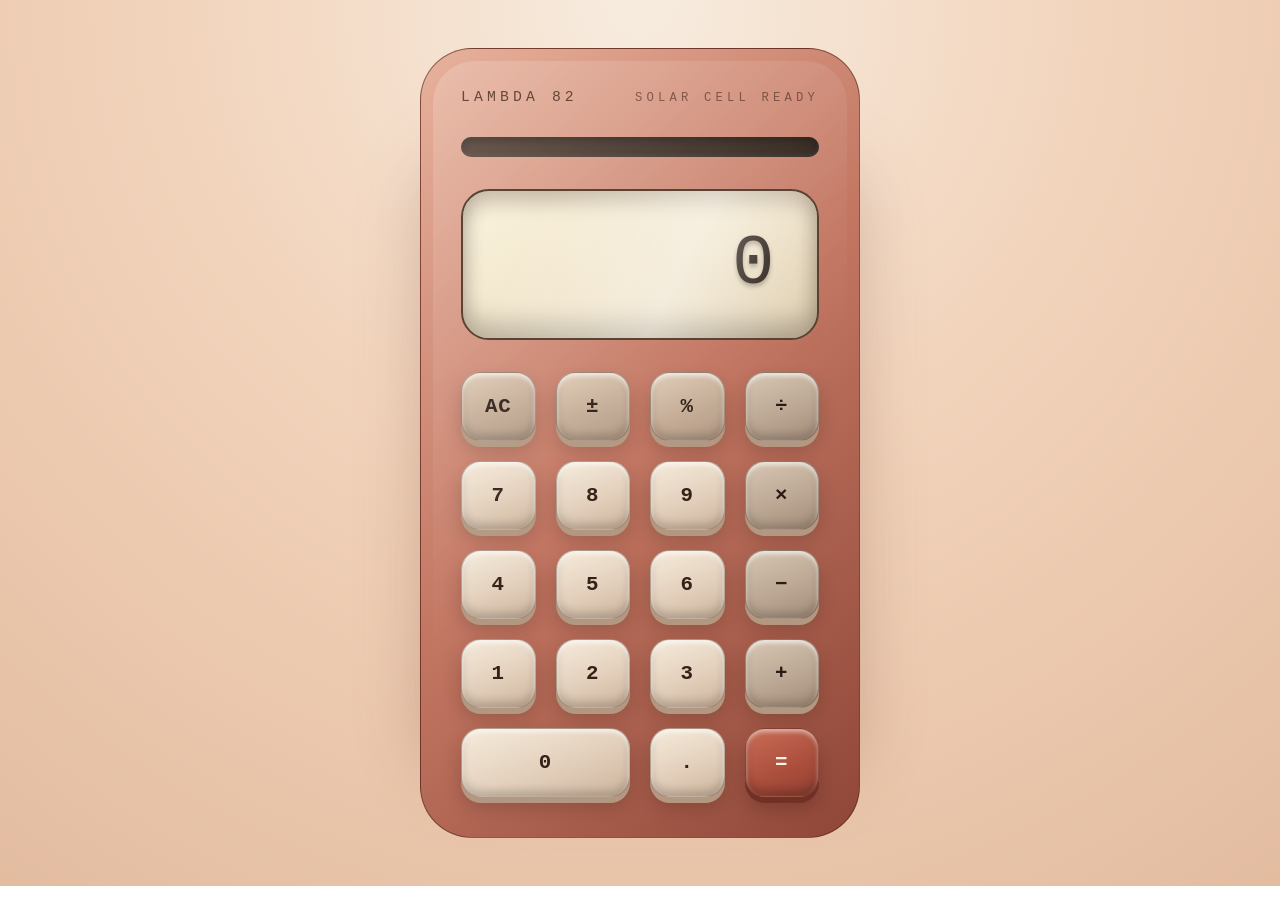
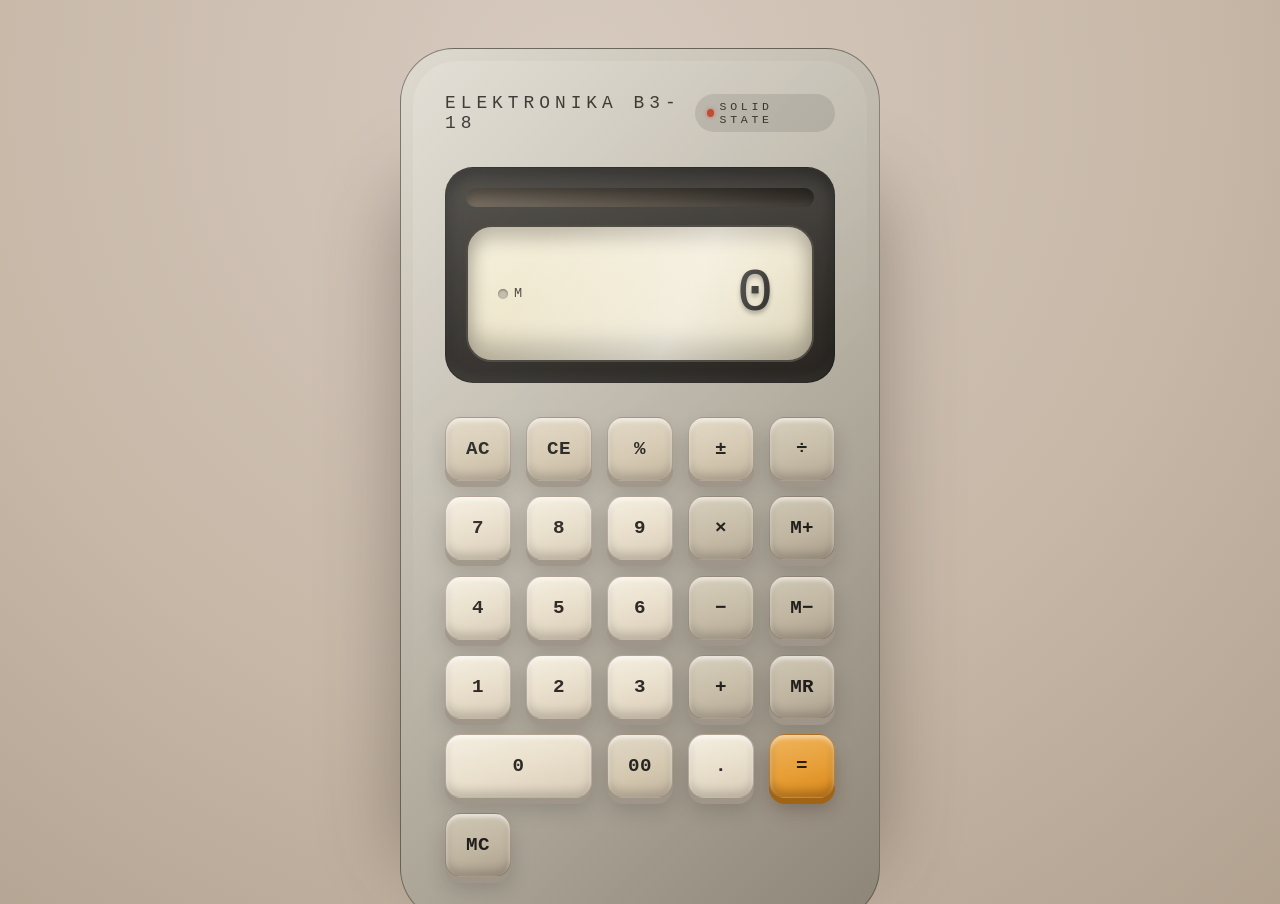
Before and after one commit to senkyr/slack_bites, a plain HTML site: page retro-calculator/index.html in a window 1280 px wide. Shown: the top 904 px of the page. Drawn offline with Linux system fonts and the light colour scheme.

Commit message:
Předělán vzhled retro kalkulačky

```diff
--- a/retro-calculator/index.html
+++ b/retro-calculator/index.html
@@ -7,30 +7,34 @@
     <style>
       :root {
         color-scheme: only light;
-        font-size: clamp(14px, 1.05vw + 10px, 18px);
-        --body-bg: radial-gradient(circle at top, #f7ecdf 0%, #f2d4bc 42%, #e3bca0 100%);
-        --shell-highlight: #e7b29c;
-        --shell-base: #c37763;
-        --shell-shadow: #8f4637;
-        --shell-edge: rgba(82, 37, 26, 0.6);
-        --shell-padding: clamp(26px, 6vw, 40px);
-        --screen-bg: linear-gradient(150deg, #fbf4df 0%, #efe2c7 55%, #dfcfb3 100%);
-        --screen-border: #594334;
-        --screen-text: #22170f;
-        --screen-gloss: rgba(255, 255, 255, 0.42);
-        --digit-glow: rgba(35, 24, 18, 0.35);
-        --grid-gap: clamp(12px, 2.6vmin, 20px);
-        --key-radius: clamp(14px, 3vmin, 20px);
-        --key-face: linear-gradient(160deg, #f6ebdc 0%, #e3d0bc 55%, #cdb49d 100%);
-        --key-shadow: #b29881;
-        --key-text: #352118;
-        --function-face: linear-gradient(160deg, #dfcbb6 0%, #c6ae98 52%, #af9783 100%);
-        --function-text: #2f1f17;
-        --operator-face: linear-gradient(160deg, #d7c7b4 0%, #bca894 55%, #a38c79 100%);
-        --operator-text: #2a1b15;
-        --equals-face: linear-gradient(155deg, #c96e58 0%, #ac4f3d 58%, #923f32 100%);
-        --equals-shadow: #703124;
-        --equals-text: #fef3e7;
+        font-size: clamp(13px, 1vw + 9px, 17px);
+        --body-bg: radial-gradient(circle at 45% 10%, #d7cabf 0%, #c7b8a8 55%, #b09f8d 100%);
+        --shell-highlight: #dfdacf;
+        --shell-mid: #b8b2a5;
+        --shell-shadow: #8d8577;
+        --shell-edge: rgba(68, 63, 56, 0.55);
+        --shell-padding: clamp(28px, 5.8vw, 44px);
+        --screen-bg: linear-gradient(160deg, #f6f1dd 0%, #ede5cb 52%, #ded6bc 100%);
+        --screen-border: #514d45;
+        --screen-text: #16140f;
+        --screen-gloss: rgba(255, 255, 255, 0.4);
+        --digit-glow: rgba(22, 20, 15, 0.38);
+        --indicator-off: rgba(62, 59, 52, 0.25);
+        --indicator-on: #c04d31;
+        --grid-gap: clamp(10px, 1.9vmin, 18px);
+        --key-radius: clamp(10px, 2.4vmin, 16px);
+        --key-face: linear-gradient(165deg, #f5efe1 0%, #e9dfcc 50%, #d8ccb7 100%);
+        --key-shadow: #9f9689;
+        --key-text: #2e2b26;
+        --utility-face: linear-gradient(165deg, #e2d8c5 0%, #d5c9b2 55%, #c2b59f 100%);
+        --utility-text: #272521;
+        --operator-face: linear-gradient(165deg, #d7cfbd 0%, #c7bda8 55%, #b5a996 100%);
+        --operator-text: #23211d;
+        --memory-face: linear-gradient(165deg, #cfc7b4 0%, #bfb4a0 60%, #a99d8a 100%);
+        --memory-text: #201e1a;
+        --equals-face: linear-gradient(165deg, #f0b45d 0%, #e79f37 55%, #d8861a 100%);
+        --equals-shadow: #a16415;
+        --equals-text: #2b1c05;
         --font-family-base: "IBM Plex Mono", "Courier New", "Lucida Console", monospace;
       }
 
@@ -52,7 +56,7 @@
 
       .calculator-wrapper {
         position: relative;
-        width: min(440px, 92vw);
+        width: min(480px, 95vw);
       }
 
       .shell-svg {
@@ -61,18 +65,18 @@
         width: 100%;
         height: 100%;
         pointer-events: none;
-        filter: drop-shadow(0 26px 36px rgba(111, 57, 40, 0.35));
+        filter: drop-shadow(0 28px 40px rgba(42, 34, 26, 0.36));
       }
 
       .calculator {
         position: relative;
         padding: var(--shell-padding);
-        border-radius: clamp(34px, 9vmin, 52px);
-        background: linear-gradient(135deg, var(--shell-highlight) 0%, var(--shell-base) 48%, var(--shell-shadow) 100%);
+        border-radius: clamp(34px, 9vmin, 54px);
+        background: linear-gradient(135deg, var(--shell-highlight) 0%, var(--shell-mid) 50%, var(--shell-shadow) 100%);
         border: 1px solid var(--shell-edge);
         display: flex;
         flex-direction: column;
-        gap: clamp(20px, 4.6vmin, 32px);
+        gap: clamp(22px, 4.8vmin, 34px);
         overflow: hidden;
       }
 
@@ -80,8 +84,8 @@
         content: "";
         position: absolute;
         inset: clamp(6px, 1.6vmin, 12px);
-        border-radius: clamp(28px, 8vmin, 42px);
-        background: linear-gradient(140deg, rgba(255, 255, 255, 0.18), rgba(255, 255, 255, 0) 55%);
+        border-radius: clamp(28px, 8vmin, 44px);
+        background: linear-gradient(140deg, rgba(255, 255, 255, 0.16), rgba(255, 255, 255, 0) 55%);
         pointer-events: none;
         mix-blend-mode: screen;
       }
@@ -89,43 +93,72 @@
       .branding {
         position: relative;
         display: flex;
+        align-items: center;
         justify-content: space-between;
-        align-items: baseline;
-        font-size: 0.82rem;
+        gap: 12px;
+        color: rgba(20, 18, 16, 0.78);
+      }
+
+      .brand-title {
+        font-size: clamp(0.88rem, 2.8vw, 1.05rem);
         letter-spacing: 0.28em;
         text-transform: uppercase;
-        color: rgba(56, 30, 20, 0.72);
       }
 
-      .branding span:last-child {
-        font-size: 0.68rem;
-        letter-spacing: 0.34em;
-        color: rgba(56, 30, 20, 0.54);
+      .brand-badge {
+        display: inline-flex;
+        align-items: center;
+        gap: 6px;
+        font-size: clamp(0.56rem, 1.8vw, 0.68rem);
+        letter-spacing: 0.32em;
+        text-transform: uppercase;
+        padding: 6px 12px;
+        border-radius: 999px;
+        background: rgba(46, 44, 40, 0.12);
       }
 
-      .indicator {
-        display: grid;
-        grid-template-columns: repeat(6, 1fr);
-        gap: clamp(4px, 1vmin, 8px);
-        padding: clamp(6px, 1.6vmin, 10px) clamp(12px, 2.8vmin, 18px);
-        border-radius: clamp(14px, 3.6vmin, 20px);
-        background: linear-gradient(135deg, #4f3b2f 0%, #2d2119 100%);
-        box-shadow: inset 0 4px 8px rgba(0, 0, 0, 0.38), inset 0 -2px 4px rgba(255, 255, 255, 0.08);
+      .brand-dot {
+        width: 8px;
+        height: 8px;
+        border-radius: 50%;
+        background: var(--indicator-on);
+        box-shadow: 0 0 4px rgba(192, 77, 49, 0.6);
       }
 
-      .indicator span {
-        border-radius: 6px;
-        background: linear-gradient(180deg, #362821 0%, #1f1712 100%);
-        box-shadow: inset 0 2px 3px rgba(255, 255, 255, 0.06);
+      .top-panel {
+        display: flex;
+        flex-direction: column;
+        gap: clamp(12px, 2.4vmin, 18px);
+        padding: clamp(14px, 3.2vmin, 20px);
+        border-radius: clamp(18px, 5vmin, 28px);
+        background: linear-gradient(180deg, #3f3c37 0%, #302d28 60%, #26231f 100%);
+        box-shadow: inset 0 10px 16px rgba(0, 0, 0, 0.45), inset 0 -6px 10px rgba(255, 255, 255, 0.06);
+        border: 1px solid rgba(16, 15, 13, 0.4);
+      }
+
+      .solar-strip {
+        display: grid;
+        grid-template-columns: repeat(6, minmax(12px, 1fr));
+        gap: clamp(4px, 1vmin, 8px);
+        padding: clamp(6px, 1.2vmin, 10px) clamp(10px, 2.1vmin, 16px);
+        border-radius: clamp(12px, 3.2vmin, 18px);
+        background: linear-gradient(120deg, #5c5143 0%, #40392f 58%, #2a251f 100%);
+        box-shadow: inset 0 6px 10px rgba(0, 0, 0, 0.45), inset 0 -4px 6px rgba(255, 255, 255, 0.08);
+      }
+
+      .solar-strip span {
+        border-radius: clamp(3px, 0.8vmin, 6px);
+        background: linear-gradient(180deg, #352f28 0%, #1d1915 100%);
+        box-shadow: inset 0 2px 3px rgba(255, 255, 255, 0.04);
       }
 
       .display {
         position: relative;
-        padding: clamp(26px, 5.4vmin, 34px) clamp(22px, 5vmin, 30px);
-        border-radius: clamp(20px, 4.6vmin, 28px);
+        padding: clamp(24px, 4.8vmin, 32px) clamp(22px, 4.8vmin, 30px);
+        border-radius: clamp(18px, 4.2vmin, 26px);
         background: var(--screen-bg);
         border: 2px solid var(--screen-border);
-        box-shadow: inset 0 12px 18px rgba(71, 52, 40, 0.26), inset 0 -16px 22px rgba(0, 0, 0, 0.2);
+        box-shadow: inset 0 12px 18px rgba(58, 52, 44, 0.28), inset 0 -18px 22px rgba(0, 0, 0, 0.22);
         color: var(--screen-text);
         text-align: right;
         overflow: hidden;
@@ -135,39 +168,71 @@
         content: "";
         position: absolute;
         inset: 0;
-        background: linear-gradient(115deg, transparent 20%, var(--screen-gloss) 60%, transparent 92%);
+        background: linear-gradient(115deg, transparent 20%, var(--screen-gloss) 62%, transparent 95%);
         pointer-events: none;
         mix-blend-mode: screen;
       }
 
+      .display-content {
+        position: relative;
+        display: flex;
+        align-items: center;
+        justify-content: space-between;
+        gap: clamp(10px, 2vw, 18px);
+      }
+
+      .memory-indicator {
+        display: inline-flex;
+        align-items: center;
+        gap: 6px;
+        font-size: clamp(0.65rem, 1.8vw, 0.8rem);
+        letter-spacing: 0.32em;
+        text-transform: uppercase;
+        color: rgba(40, 38, 32, 0.8);
+      }
+
+      .memory-dot {
+        width: 10px;
+        height: 10px;
+        border-radius: 50%;
+        background: var(--indicator-off);
+        box-shadow: inset 0 1px 2px rgba(0, 0, 0, 0.4);
+      }
+
+      .memory-dot.is-on {
+        background: var(--indicator-on);
+        box-shadow: 0 0 8px rgba(192, 77, 49, 0.6);
+      }
+
       .display-value {
         position: relative;
-        font-size: clamp(2.8rem, 9vw, 3.9rem);
+        font-size: clamp(2.6rem, 8.6vw, 3.6rem);
         font-variant-numeric: tabular-nums;
-        letter-spacing: 0.18em;
+        letter-spacing: 0.14em;
         word-break: break-all;
         text-shadow: 0 3px 4px var(--digit-glow);
       }
 
       .keypad {
         display: grid;
-        grid-template-columns: repeat(4, 1fr);
+        grid-template-columns: repeat(5, 1fr);
         gap: var(--grid-gap);
       }
 
       button {
         border: 1px solid rgba(61, 42, 32, 0.28);
         border-radius: var(--key-radius);
-        padding: clamp(16px, 4.2vmin, 22px);
+        padding: clamp(14px, 3.6vmin, 20px);
         background: var(--key-face);
         color: var(--key-text);
         font-family: var(--font-family-base);
-        font-size: clamp(1.05rem, 2.6vmin, 1.25rem);
+        font-size: clamp(0.95rem, 2.4vmin, 1.2rem);
         font-weight: 600;
-        letter-spacing: 0.04em;
+        letter-spacing: 0.02em;
         cursor: pointer;
         transition: transform 0.12s ease, box-shadow 0.14s ease, filter 0.14s ease;
-        box-shadow: inset 0 3px 4px rgba(255, 255, 255, 0.65), inset 0 -5px 8px rgba(0, 0, 0, 0.18), 0 6px 0 var(--key-shadow), 0 10px 18px rgba(47, 26, 18, 0.22);
+        box-shadow: inset 0 3px 4px rgba(255, 255, 255, 0.6), inset 0 -6px 8px rgba(0, 0, 0, 0.15), 0 6px 0 var(--key-shadow),
+          0 12px 20px rgba(31, 27, 22, 0.18);
         text-transform: none;
       }
 
@@ -182,12 +247,13 @@
 
       button:active {
         transform: translateY(3px);
-        box-shadow: inset 0 2px 3px rgba(255, 255, 255, 0.55), inset 0 -3px 6px rgba(0, 0, 0, 0.18), 0 3px 0 var(--key-shadow), 0 6px 12px rgba(47, 26, 18, 0.18);
+        box-shadow: inset 0 2px 3px rgba(255, 255, 255, 0.52), inset 0 -4px 6px rgba(0, 0, 0, 0.18), 0 3px 0 var(--key-shadow),
+          0 8px 12px rgba(31, 27, 22, 0.16);
       }
 
       .key-function {
-        background: var(--function-face);
-        color: var(--function-text);
+        background: var(--utility-face);
+        color: var(--utility-text);
       }
 
       .key-operator {
@@ -195,14 +261,21 @@
         color: var(--operator-text);
       }
 
+      .key-memory {
+        background: var(--memory-face);
+        color: var(--memory-text);
+      }
+
       .key-equals {
         background: var(--equals-face);
         color: var(--equals-text);
-        box-shadow: inset 0 3px 4px rgba(255, 255, 255, 0.5), inset 0 -6px 8px rgba(0, 0, 0, 0.22), 0 6px 0 var(--equals-shadow), 0 12px 18px rgba(58, 24, 18, 0.28);
+        box-shadow: inset 0 3px 4px rgba(255, 255, 255, 0.5), inset 0 -6px 8px rgba(0, 0, 0, 0.22), 0 6px 0 var(--equals-shadow),
+          0 12px 18px rgba(58, 24, 18, 0.28);
       }
 
       .key-equals:active {
-        box-shadow: inset 0 2px 3px rgba(255, 255, 255, 0.45), inset 0 -4px 6px rgba(0, 0, 0, 0.22), 0 3px 0 var(--equals-shadow), 0 6px 12px rgba(58, 24, 18, 0.24);
+        box-shadow: inset 0 2px 3px rgba(255, 255, 255, 0.45), inset 0 -4px 6px rgba(0, 0, 0, 0.22), 0 3px 0 var(--equals-shadow),
+          0 6px 12px rgba(58, 24, 18, 0.24);
       }
 
       .key-zero {
@@ -211,16 +284,16 @@
 
       @media (max-width: 480px) {
         :root {
-          --grid-gap: clamp(10px, 4vw, 14px);
-          --key-radius: clamp(12px, 5vw, 18px);
+          --grid-gap: clamp(8px, 3.6vw, 12px);
+          --key-radius: clamp(12px, 4.8vw, 18px);
         }
 
         .branding {
-          letter-spacing: 0.2em;
+          letter-spacing: 0.22em;
         }
 
         button {
-          font-size: clamp(0.95rem, 4vw, 1.05rem);
+          font-size: clamp(0.9rem, 3.7vw, 1.05rem);
         }
       }
     </style>
@@ -230,31 +303,29 @@
       <svg class="shell-svg" viewBox="0 0 420 600" aria-hidden="true">
         <defs>
           <linearGradient id="shell-edge" x1="0" y1="0" x2="1" y2="1">
-            <stop offset="0%" stop-color="#f4c7b0" />
-            <stop offset="55%" stop-color="#c37763" />
-            <stop offset="100%" stop-color="#874335" />
+            <stop offset="0%" stop-color="#ece8e0" />
+            <stop offset="55%" stop-color="#b8b2a5" />
+            <stop offset="100%" stop-color="#726a5e" />
           </linearGradient>
           <linearGradient id="shell-glow" x1="0" y1="0" x2="1" y2="1">
-            <stop offset="0%" stop-color="rgba(255, 248, 240, 0.42)" />
+            <stop offset="0%" stop-color="rgba(255, 255, 255, 0.38)" />
             <stop offset="45%" stop-color="rgba(255, 255, 255, 0)" />
           </linearGradient>
         </defs>
+        <path d="M40 10h340a40 40 0 0 1 40 40v520a40 40 0 0 1-40 40H40a40 40 0 0 1-40-40V50A40 40 0 0 1 40 10Z" fill="url(#shell-edge)" />
         <path
-          d="M48 12h324a36 36 0 0 1 36 36v504a36 36 0 0 1-36 36H48a36 36 0 0 1-36-36V48A36 36 0 0 1 48 12Z"
-          fill="url(#shell-edge)"
-        />
-        <path
-          d="M78 36h264c18.778 0 34 15.222 34 34v460c0 18.778-15.222 34-34 34H78c-18.778 0-34-15.222-34-34V70c0-18.778 15.222-34 34-34Z"
+          d="M72 34h276c19.33 0 35 15.67 35 35v468c0 19.33-15.67 35-35 35H72c-19.33 0-35-15.67-35-35V69c0-19.33 15.67-35 35-35Z"
           fill="url(#shell-glow)"
           opacity="0.5"
         />
       </svg>
       <div class="calculator" role="application" aria-label="Retro kalkulačka">
         <div class="branding">
-          <span>Lambda 82</span>
-          <span>solar cell ready</span>
+          <span class="brand-title">Elektronika B3-18</span>
+          <span class="brand-badge"><span class="brand-dot"></span> solid state</span>
         </div>
-        <div class="indicator" aria-hidden="true">
+        <div class="top-panel">
+          <div class="solar-strip" aria-hidden="true">
             <span></span>
             <span></span>
             <span></span>
@@ -263,44 +334,59 @@
             <span></span>
           </div>
           <div class="display" aria-live="polite">
+            <div class="display-content">
+              <div class="memory-indicator">
+                <span class="memory-dot" id="memory-indicator"></span>
+                <span>M</span>
+              </div>
               <div class="display-value" id="display-value">0</div>
+            </div>
+          </div>
         </div>
         <div class="keypad">
           <button type="button" class="key-function" data-action="clear">AC</button>
+          <button type="button" class="key-function" data-action="clear-entry">CE</button>
+          <button type="button" class="key-function" data-action="percent">%</button>
           <button type="button" class="key-function" data-action="sign">±</button>
-          <button type="button" class="key-function" data-action="percent">%</button>
           <button type="button" class="key-operator" data-op="divide">÷</button>
 
           <button type="button" class="key-digit" data-digit="7">7</button>
           <button type="button" class="key-digit" data-digit="8">8</button>
           <button type="button" class="key-digit" data-digit="9">9</button>
           <button type="button" class="key-operator" data-op="multiply">×</button>
+          <button type="button" class="key-memory" data-action="memory-add">M+</button>
 
           <button type="button" class="key-digit" data-digit="4">4</button>
           <button type="button" class="key-digit" data-digit="5">5</button>
           <button type="button" class="key-digit" data-digit="6">6</button>
           <button type="button" class="key-operator" data-op="subtract">−</button>
+          <button type="button" class="key-memory" data-action="memory-subtract">M−</button>
 
           <button type="button" class="key-digit" data-digit="1">1</button>
           <button type="button" class="key-digit" data-digit="2">2</button>
           <button type="button" class="key-digit" data-digit="3">3</button>
           <button type="button" class="key-operator" data-op="add">+</button>
+          <button type="button" class="key-memory" data-action="memory-recall">MR</button>
 
           <button type="button" class="key-digit key-zero" data-digit="0">0</button>
+          <button type="button" class="key-function" data-action="double-zero">00</button>
           <button type="button" class="key-digit" data-action="decimal">.</button>
           <button type="button" class="key-equals" data-action="equals">=</button>
+          <button type="button" class="key-memory" data-action="memory-clear">MC</button>
         </div>
       </div>
     </div>
     <script>
       const displayValueEl = document.getElementById("display-value");
       const keypad = document.querySelector(".keypad");
+      const memoryIndicator = document.getElementById("memory-indicator");
 
       const state = {
         current: "0",
         previous: null,
         operator: null,
         overwrite: false,
+        memory: 0,
       };
 
       const operators = {
@@ -327,7 +413,7 @@
           return "ERROR";
         }
         const str = value.toString();
-        if (Math.abs(value) >= 1e9 || Math.abs(value) < 1e-6 && value !== 0) {
+        if (Math.abs(value) >= 1e9 || (Math.abs(value) < 1e-6 && value !== 0)) {
           return value.toExponential(6).replace(/\.0+e/, "e");
         }
         const [integer, fraction] = str.split(".");
@@ -337,6 +423,12 @@
 
       function updateDisplay() {
         displayValueEl.textContent = state.current;
+      }
+
+      function updateMemoryIndicator() {
+        if (!memoryIndicator) return;
+        const hasMemory = Math.abs(state.memory) > 1e-12;
+        memoryIndicator.classList.toggle("is-on", hasMemory);
       }
 
       function inputDigit(digit) {
@@ -353,6 +445,17 @@
         } else {
           state.current += digit;
         }
+        updateDisplay();
+      }
+
+      function inputDoubleZero() {
+        if (state.overwrite) {
+          state.current = "0";
+          state.overwrite = false;
+          updateDisplay();
+          return;
+        }
+        state.current = state.current === "0" ? "0" : `${state.current}00`;
         updateDisplay();
       }
 
@@ -377,6 +480,12 @@
         updateDisplay();
       }
 
+      function clearEntry() {
+        state.current = "0";
+        state.overwrite = false;
+        updateDisplay();
+      }
+
       function toggleSign() {
         if (state.current.startsWith("-")) {
           state.current = state.current.slice(1);
@@ -395,34 +504,57 @@
         }
       }
 
+      function memoryAdd() {
+        const value = parseFloat(state.current.replace(/\u2009/g, ""));
+        if (!isNaN(value)) {
+          state.memory += value;
+          state.overwrite = true;
+          updateMemoryIndicator();
+        }
+      }
+
+      function memorySubtract() {
+        const value = parseFloat(state.current.replace(/\u2009/g, ""));
+        if (!isNaN(value)) {
+          state.memory -= value;
+          state.overwrite = true;
+          updateMemoryIndicator();
+        }
+      }
+
+      function memoryRecall() {
+        state.current = formatNumber(state.memory);
+        state.overwrite = true;
+        updateDisplay();
+      }
+
+      function memoryClear() {
+        state.memory = 0;
+        updateMemoryIndicator();
+      }
+
       function setOperator(op) {
         const currentValue = parseFloat(state.current.replace(/\u2009/g, ""));
         if (state.operator && state.previous !== null && !state.overwrite) {
-          const result = compute(currentValue);
+          const operatorInfo = operators[state.operator];
+          const result = operatorInfo.exec(state.previous, currentValue);
+          state.current = formatNumber(result);
           state.previous = result;
-          state.current = formatNumber(result);
+          updateDisplay();
         } else {
           state.previous = currentValue;
         }
         state.operator = op;
         state.overwrite = true;
-        updateDisplay();
-      }
-
-      function compute(nextValue) {
-        const operation = operators[state.operator];
-        if (!operation) return nextValue;
-        const prevValue = state.previous ?? 0;
-        const result = operation.exec(prevValue, nextValue);
-        return result;
       }
 
       function evaluate() {
-        if (!state.operator) {
+        if (!state.operator || state.previous === null) {
           return;
         }
         const currentValue = parseFloat(state.current.replace(/\u2009/g, ""));
-        const result = compute(currentValue);
+        const operatorInfo = operators[state.operator];
+        const result = operatorInfo.exec(state.previous, currentValue);
         state.current = formatNumber(result);
         state.previous = null;
         state.operator = null;
@@ -431,22 +563,29 @@
       }
 
       keypad.addEventListener("click", (event) => {
-        const button = event.target.closest("button");
-        if (!button) return;
+        const target = event.target;
+        if (!(target instanceof HTMLButtonElement)) return;
 
-        const { digit, action, op } = button.dataset;
+        const digit = target.dataset.digit;
+        const op = target.dataset.op;
+        const action = target.dataset.action;
 
         if (digit) {
           inputDigit(digit);
           return;
         }
 
+        if (op) {
+          setOperator(op);
+          return;
+        }
+
         switch (action) {
-          case "decimal":
-            inputDecimal();
-            break;
           case "clear":
             clearAll();
+            break;
+          case "clear-entry":
+            clearEntry();
             break;
           case "sign":
             toggleSign();
@@ -454,18 +593,33 @@
           case "percent":
             toPercent();
             break;
+          case "decimal":
+            inputDecimal();
+            break;
+          case "double-zero":
+            inputDoubleZero();
+            break;
           case "equals":
             evaluate();
+            break;
+          case "memory-add":
+            memoryAdd();
+            break;
+          case "memory-subtract":
+            memorySubtract();
+            break;
+          case "memory-recall":
+            memoryRecall();
+            break;
+          case "memory-clear":
+            memoryClear();
             break;
           default:
             break;
         }
-
-        if (op) {
-          setOperator(op);
-        }
       });
 
+      updateMemoryIndicator();
       updateDisplay();
     </script>
   </body>
```
Lines whose indentation alone changed are shown as unchanged.
